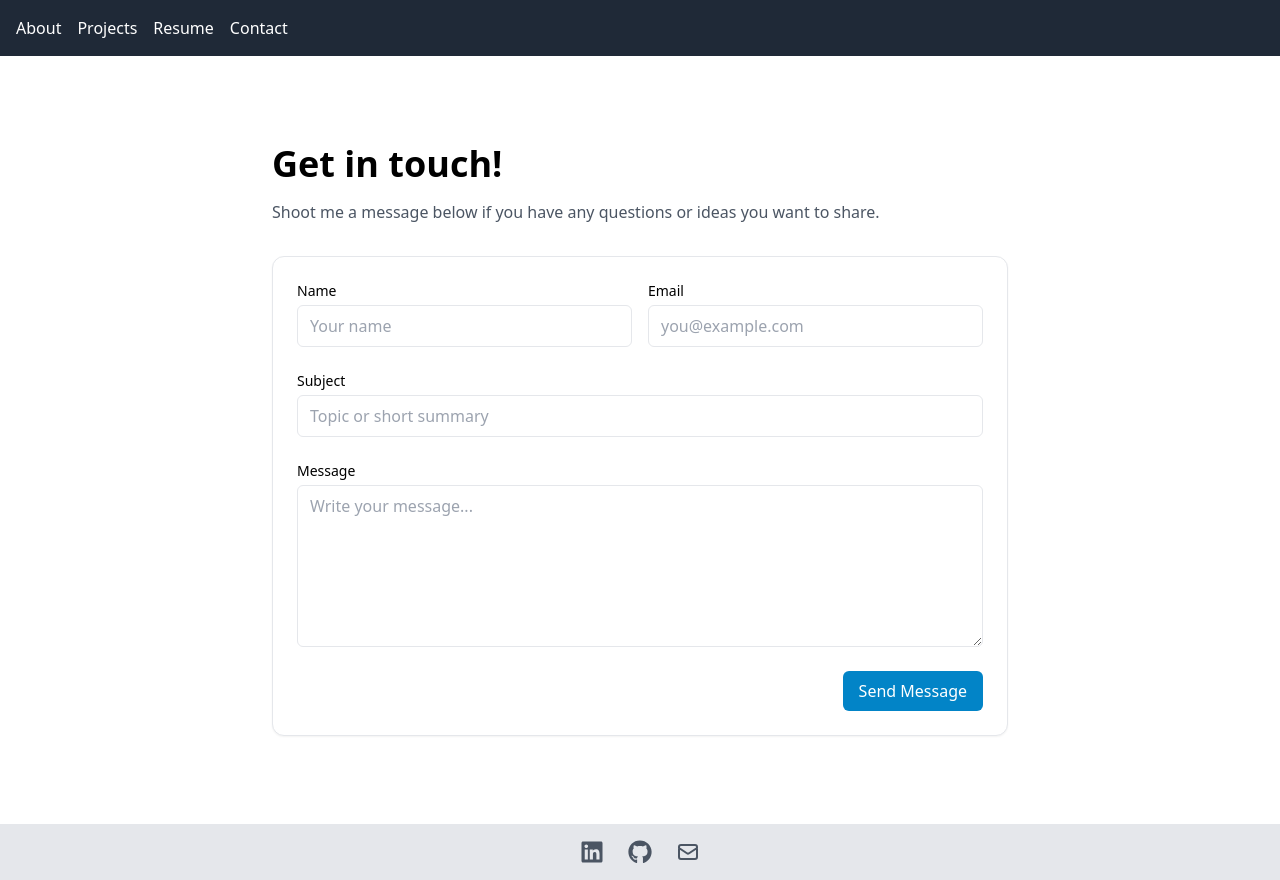
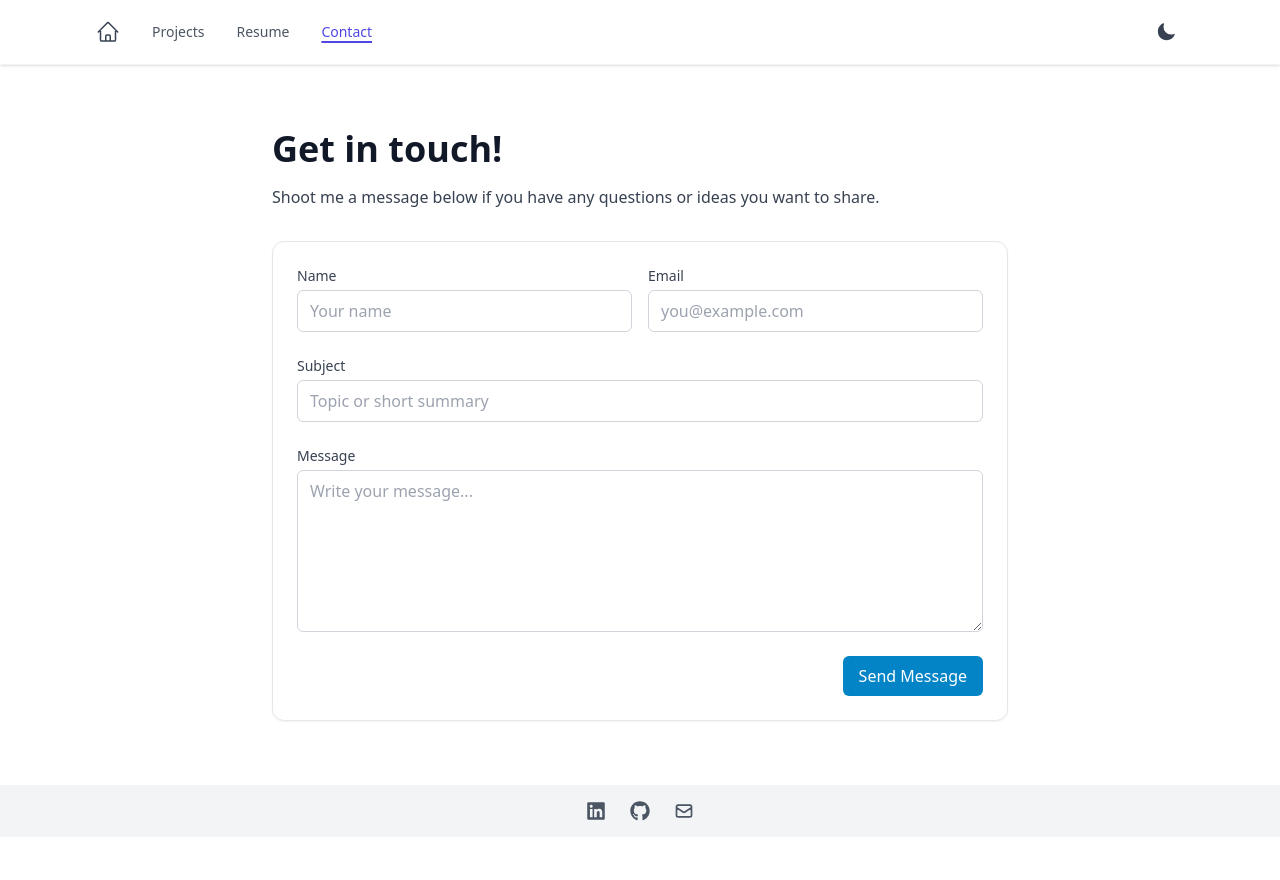
Before and after one commit to tonystarkjr3/website-vite, a React (Vite) app: page /contact in a window 1280 px wide. After the commit the page ends 837 px from the top, so only its background shows below. Built offline with nearby package versions, Linux system fonts and the light colour scheme.

Commit message:
theme switch!

```diff
--- a/src/components/Layout.tsx
+++ b/src/components/Layout.tsx
@@ -1,61 +1,157 @@
-// src/components/Layout.tsx
-import React from 'react';
-import { Link } from 'react-router-dom';
+import React, { useEffect, useState } from 'react';
+import { NavLink, Link } from 'react-router-dom';
+import { HomeIcon } from '@heroicons/react/24/outline';
+import { SunIcon, MoonIcon } from '@heroicons/react/24/solid';
 import { FaGithub, FaLinkedin } from 'react-icons/fa';
 import { HiOutlineMail } from 'react-icons/hi';
 
-const Layout: React.FC<{ children: React.ReactNode }> = ({ children }) => (
-  <div className="min-h-screen flex flex-col">
-    <header className="bg-gray-800 text-white p-4">
-      <nav className="container mx-auto flex space-x-4">
-        <Link to="/" className="hover:underline">About</Link>
-        <Link to="/projects" className="hover:underline">Projects</Link>
-        <Link to="/resume" className="hover:underline">Resume</Link>
-        <Link to="/contact" className="hover:underline">Contact</Link>
+const navItems = [
+  { to: '/', label: 'Home' },
+  { to: '/projects', label: 'Projects' },
+  { to: '/resume', label: 'Resume' },
+  { to: '/contact', label: 'Contact' },
+];
+
+const Layout: React.FC<{ children: React.ReactNode }> = ({ children }) => {
+  const [theme, setTheme] = useState<'light' | 'dark' | null>(null);
+
+  // initialize theme on client only
+  useEffect(() => {
+    const saved = localStorage.getItem('theme') as 'light' | 'dark' | null;
+    const prefersDark =
+      typeof window !== 'undefined' && window.matchMedia && window.matchMedia('(prefers-color-scheme: dark)').matches;
+
+    const initial: 'light' | 'dark' = saved === 'light' || saved === 'dark' ? saved : prefersDark ? 'dark' : 'light';
+    setTheme(initial);
+
+    // apply to document
+    const root = document.documentElement;
+    if (initial === 'dark') root.classList.add('dark');
+    else root.classList.remove('dark');
+  }, []);
+
+  // apply & persist when user toggles
+  useEffect(() => {
+    if (!theme) return;
+    const root = document.documentElement;
+    if (theme === 'dark') root.classList.add('dark');
+    else root.classList.remove('dark');
+    localStorage.setItem('theme', theme);
+  }, [theme]);
+
+  const toggleTheme = () => setTheme((t) => (t === 'dark' ? 'light' : 'dark'));
+
+  return (
+    <div className="min-h-screen flex flex-col bg-white dark:bg-gray-900 text-gray-900 dark:text-gray-100">
+      <header className="bg-white dark:bg-gray-800 text-gray-900 dark:text-gray-100 border-b border-gray-100 dark:border-gray-700 shadow">
+        <div className="mx-auto w-full max-w-6xl px-4 sm:px-6 lg:px-8">
+          <nav className="flex items-center justify-between h-16">
+            <div className="flex items-center space-x-6">
+              {/* Home icon (left) */}
+              <NavLink
+                to="/"
+                aria-label="Home"
+                className="flex items-center text-gray-700 dark:text-gray-200 hover:text-indigo-600"
+              >
+                <HomeIcon className="w-6 h-6" />
+              </NavLink>
+
+              {/* Desktop nav (hidden on very small screens) */}
+              <div className="hidden sm:flex items-center space-x-4">
+                {navItems.slice(1).map((item) => (
+                  <NavLink
+                    key={item.to}
+                    to={item.to}
+                    className={({ isActive }) =>
+                      [
+                        'px-2 py-1 text-sm transition-colors',
+                        isActive
+                          ? 'text-indigo-600 underline decoration-indigo-600 decoration-2 underline-offset-4'
+                          : 'text-gray-600 dark:text-gray-300 hover:text-indigo-600'
+                      ].join(' ')
+                    }
+                  >
+                    {item.label}
+                  </NavLink>
+                ))}
+              </div>
+            </div>
+
+            <div className="flex items-center space-x-4">
+              {/* Mobile nav (visible on small screens) */}
+              <div className="sm:hidden flex items-center space-x-3">
+                {navItems.map((item) => (
+                  <NavLink
+                    key={item.to}
+                    to={item.to}
+                    className={({ isActive }) =>
+                      [
+                        'px-2 py-1 text-sm',
+                        isActive
+                          ? 'text-indigo-600 underline decoration-indigo-600 decoration-2 underline-offset-4'
+                          : 'text-gray-600 dark:text-gray-300 hover:text-indigo-600'
+                      ].join(' ')
+                    }
+                    aria-label={item.label}
+                  >
+                    {item.label === 'Home' ? <HomeIcon className="w-5 h-5 inline" /> : item.label}
+                  </NavLink>
+                ))}
+              </div>
+
+              {/* Theme toggle (right side) */}
+              <button
+                onClick={toggleTheme}
+                aria-label="Toggle theme"
+                className="p-2 rounded-md bg-transparent hover:bg-gray-100 dark:hover:bg-gray-700 transition"
+              >
+                {theme === 'dark' ? (
+                  <SunIcon className="w-5 h-5 text-yellow-400" />
+                ) : (
+                  <MoonIcon className="w-5 h-5 text-gray-700" />
+                )}
+              </button>
+            </div>
           </nav>
+        </div>
       </header>
 
-    <main className="flex-grow container mx-auto p-6">
-      {children}
+      <main className="flex-grow">
+        {/* Central page container — change max-w-6xl to max-w-4xl if you want tighter content */}
+        <div className="mx-auto w-full max-w-6xl px-4 sm:px-6 lg:px-8">{children}</div>
       </main>
 
-    <footer className="bg-gray-200 p-4">
-      <div className="container mx-auto flex items-center justify-center">
-        <div className="flex items-center space-x-6">
-          {/* LinkedIn */}
+      <footer className="bg-gray-100 dark:bg-gray-800 text-center p-4">
+        <div className="mx-auto w-full max-w-6xl px-4 sm:px-6 lg:px-8 flex items-center justify-center space-x-6">
+          <div className="flex items-center space-x-6 text-gray-600 dark:text-gray-300">
             <a
-            href="https://www.linkedin.com/in/anupam-pokharel-onebuddingnerd"
+              href="https://www.linkedin.com/in/<your-linkedin-username>"
               target="_blank"
               rel="noopener noreferrer"
               aria-label="LinkedIn"
-            className="text-gray-600 hover:text-indigo-600 transition-colors"
+              className="hover:text-indigo-600 transition-colors"
             >
-            <FaLinkedin className="w-6 h-6" />
+              <FaLinkedin className="w-5 h-5" />
             </a>
 
-          {/* GitHub */}
             <a
-            href="https://github.com/tonystarkjr3"
+              href="https://github.com/<yourghuser>"
               target="_blank"
               rel="noopener noreferrer"
               aria-label="GitHub"
-            className="text-gray-600 hover:text-indigo-600 transition-colors"
+              className="hover:text-indigo-600 transition-colors"
             >
-            <FaGithub className="w-6 h-6" />
+              <FaGithub className="w-5 h-5" />
             </a>
 
-          {/* Contact (internal) */}
-          <Link
-            to="/contact"
-            aria-label="Contact"
-            className="text-gray-600 hover:text-indigo-600 transition-colors"
-          >
-            <HiOutlineMail className="w-6 h-6" />
+            <Link to="/contact" aria-label="Contact" className="hover:text-indigo-600 transition-colors">
+              <HiOutlineMail className="w-5 h-5" />
             </Link>
           </div>
         </div>
       </footer>
     </div>
   );
+};
 
 export default Layout;
--- a/src/pages/CV.tsx
+++ b/src/pages/CV.tsx
@@ -9,9 +9,9 @@ const Resume: React.FC = () => {
     <section className="max-w-6xl mx-auto px-4 py-16">
       <h1 className="text-5xl font-extrabold mb-6">My Resume</h1>
 
-      <div className="bg-white border border-gray-200 rounded-xl shadow-sm overflow-hidden">
-        <div className="p-4 border-b border-gray-100 flex items-center justify-between">
-          <div className="text-sm text-gray-600">{' '}</div>
+      <div className="bg-white dark:bg-gray-800 border border-gray-200 dark:border-gray-700 rounded-xl shadow-sm overflow-hidden">
+        <div className="p-4 border-b border-gray-100 dark:border-gray-700 flex items-center justify-between">
+          <div className="text-sm text-gray-600 dark:text-gray-300">{' '}</div>
           <a
             href={pdfPath}
             download="My_Resume.pdf"
--- a/src/pages/Contact.tsx
+++ b/src/pages/Contact.tsx
@@ -75,35 +75,35 @@ const Contact: React.FC = () => {
   return (
     <section className="max-w-3xl mx-auto px-4 py-16">
       <h1 className="text-4xl font-extrabold mb-4">Get in touch!</h1>
-      <p className="text-gray-600 mb-8">
+      <p className="text-gray-700 dark:text-gray-300 mb-8">
         Shoot me a message below if you have any questions or ideas you want to share.
       </p>
 
-      <form onSubmit={handleSubmit} className="space-y-6 bg-white border border-gray-200 rounded-xl p-6 shadow-sm">
+      <form onSubmit={handleSubmit} className="space-y-6 bg-white dark:bg-gray-800 border border-gray-200 dark:border-gray-700 rounded-xl p-6 shadow-sm">
         <div className="grid grid-cols-1 md:grid-cols-2 gap-4">
           <label className="flex flex-col">
-            <span className="text-sm font-medium mb-1">Name</span>
+            <span className="text-sm font-medium mb-1 text-gray-700 dark:text-gray-200">Name</span>
             <input
               name="name"
               value={form.name}
               onChange={handleChange}
               className={`px-3 py-2 rounded-md border focus:ring-2 focus:ring-sky-200 focus:border-sky-500 ${
-                errors.name ? "border-red-400" : "border-gray-200"
-              }`}
+                errors.name ? "border-red-400" : "border-gray-300 dark:border-gray-600"
+              } bg-white dark:bg-gray-700 text-gray-900 dark:text-gray-100`}
               placeholder="Your name"
             />
             {errors.name && <span className="text-sm text-red-500 mt-1">{errors.name}</span>}
           </label>
 
           <label className="flex flex-col">
-            <span className="text-sm font-medium mb-1">Email</span>
+            <span className="text-sm font-medium mb-1 text-gray-700 dark:text-gray-200">Email</span>
             <input
               name="email"
               value={form.email}
               onChange={handleChange}
               className={`px-3 py-2 rounded-md border focus:ring-2 focus:ring-sky-200 focus:border-sky-500 ${
-                errors.email ? "border-red-400" : "border-gray-200"
-              }`}
+                errors.email ? "border-red-400" : "border-gray-300 dark:border-gray-600"
+              } bg-white dark:bg-gray-700 text-gray-900 dark:text-gray-100`}
               placeholder="you@example.com"
               type="email"
             />
@@ -112,29 +112,29 @@ const Contact: React.FC = () => {
         </div>
 
         <label className="flex flex-col">
-          <span className="text-sm font-medium mb-1">Subject</span>
+          <span className="text-sm font-medium mb-1 text-gray-700 dark:text-gray-200">Subject</span>
           <input
             name="subject"
             value={form.subject}
             onChange={handleChange}
             className={`w-full px-3 py-2 rounded-md border focus:ring-2 focus:ring-sky-200 focus:border-sky-500 ${
-              errors.subject ? "border-red-400" : "border-gray-200"
-            }`}
+              errors.subject ? "border-red-400" : "border-gray-300 dark:border-gray-600"
+            } bg-white dark:bg-gray-700 text-gray-900 dark:text-gray-100`}
             placeholder="Topic or short summary"
           />
           {errors.subject && <span className="text-sm text-red-500 mt-1">{errors.subject}</span>}
         </label>
 
         <label className="flex flex-col">
-          <span className="text-sm font-medium mb-1">Message</span>
+          <span className="text-sm font-medium mb-1 text-gray-700 dark:text-gray-200">Message</span>
           <textarea
             name="message"
             value={form.message}
             onChange={handleChange}
             rows={6}
             className={`w-full px-3 py-2 rounded-md border focus:ring-2 focus:ring-sky-200 focus:border-sky-500 resize-vertical ${
-              errors.message ? "border-red-400" : "border-gray-200"
-            }`}
+              errors.message ? "border-red-400" : "border-gray-300 dark:border-gray-600"
+            } bg-white dark:bg-gray-700 text-gray-900 dark:text-gray-100`}
             placeholder="Write your message..."
           />
           {errors.message && <span className="text-sm text-red-500 mt-1">{errors.message}</span>}
@@ -143,7 +143,7 @@ const Contact: React.FC = () => {
         <div className="flex items-center justify-between">
           <div>
             {status === "sent" && <span className="text-sm text-green-600">{feedback}</span>}
-            {status === "sending" && <span className="text-sm text-gray-600">Sending message...</span>}
+            {status === "sending" && <span className="text-sm text-gray-700 dark:text-gray-300">Sending message...</span>}
             {status === "error" && <span className="text-sm text-red-600">{feedback}</span>}
           </div>
 
@@ -158,6 +158,7 @@ const Contact: React.FC = () => {
       </form>
     </section>
   );
+
 };
 
 export default Contact;
--- a/src/pages/Home.tsx
+++ b/src/pages/Home.tsx
@@ -32,7 +32,7 @@ const Home: React.FC = () => {
             <span className="inline-block w-1 h-8 bg-indigo-500 ml-1 animate-pulse align-bottom" />
           </h2>
 
-          <p className="text-lg text-gray-700">
+          <p className="text-lg text-gray-800 dark:text-gray-300">
             My specialties in software enginering span across the stack: I am just as comfortable writing code for delightful and responsive user interfaces as I am delving deep into
             complex back-end logic aiming to shave milliseconds off of computations and database operations at large scale.
 
@@ -57,7 +57,7 @@ const Home: React.FC = () => {
               </div>
 
               {/* info area: sits to the right on mobile, becomes full-width under image on md+ */}
-              <div className="flex-1 text-gray-600 text-sm md:w-full">
+              <div className="flex-1 text-gray-800 dark:text-gray-300 text-sm md:w-full">
                 {/* Education block */}
                 <div className="mb-3">
                   <div className="flex items-center space-x-2">
--- a/tailwind.config.js
+++ b/tailwind.config.js
@@ -1,5 +1,6 @@
 module.exports = {
   content: ['./index.html', './src/**/*.{ts,tsx}'],
+  darkMode: 'class',
   theme: { extend: {} },
   plugins: [],
 };
```
Also changed, not shown: src/components/InfoCard.tsx (+10 -8 lines). Lines whose indentation alone changed are shown as unchanged.
